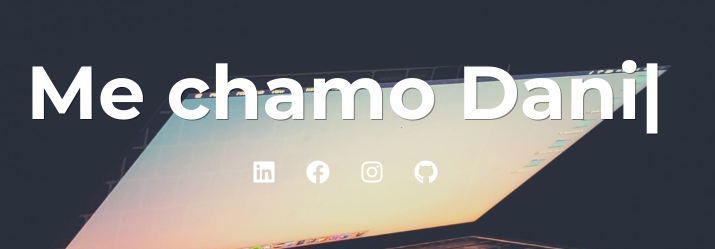
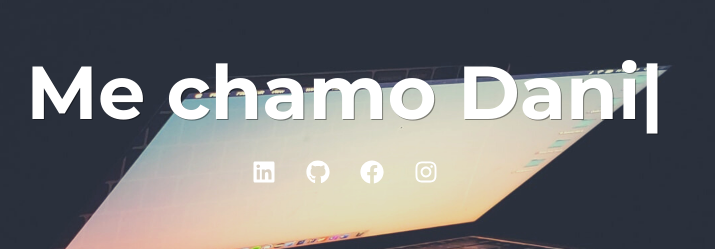
Before and after one commit to profdangarcia/my-portfolio, a Next.js app: page / in a window 1280 px wide. Shown: the part 221-470 px from the top of the page, without its empty margins (295-1010 px from the left). Built offline with nearby package versions, Linux system fonts and the light colour scheme; a web font is replaced by a local one.

Commit message:
chore: updating social media urls

```diff
--- a/src/components/Banner/index.tsx
+++ b/src/components/Banner/index.tsx
@@ -35,17 +35,26 @@
     <Container id="banner">
       {bannerType}
       <SocialDiv>
-        <SocialLink href="#" target="_blank">
+        <SocialLink
+          href="https://www.linkedin.com/in/profdangarcia/"
+          target="_blank"
+        >
           <FaLinkedin />
         </SocialLink>
-        <SocialLink href="#" target="_blank">
+        <SocialLink href="https://github.com/profdangarcia" target="_blank">
+          <FaGithub />
+        </SocialLink>
+        <SocialLink
+          href="https://www.facebook.com/devDanGarcia"
+          target="_blank"
+        >
           <FaFacebook />
         </SocialLink>
-        <SocialLink href="#" target="_blank">
+        <SocialLink
+          href="https://www.instagram.com/prof_dangarcia/"
+          target="_blank"
+        >
           <FaInstagram />
-        </SocialLink>
-        <SocialLink href="#" target="_blank">
-          <FaGithub />
         </SocialLink>
       </SocialDiv>
       <KeepGoingButton href="#about">
```
